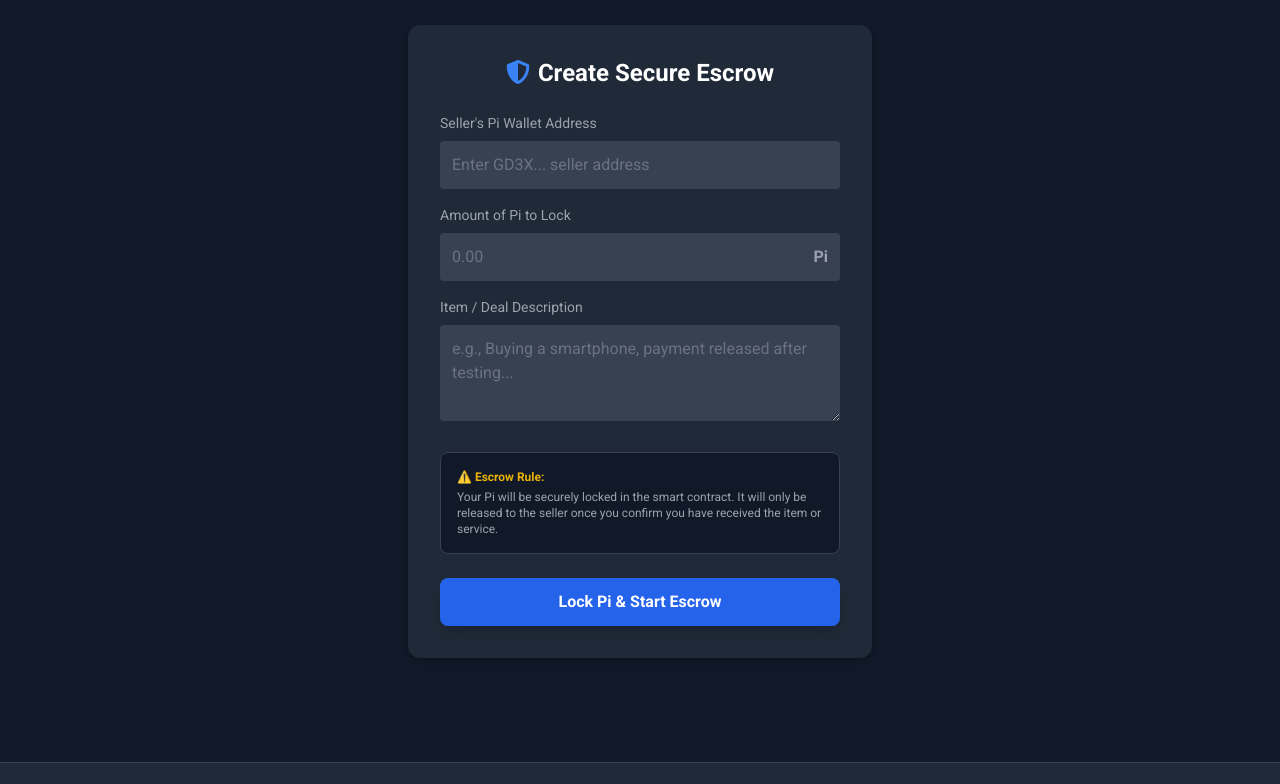
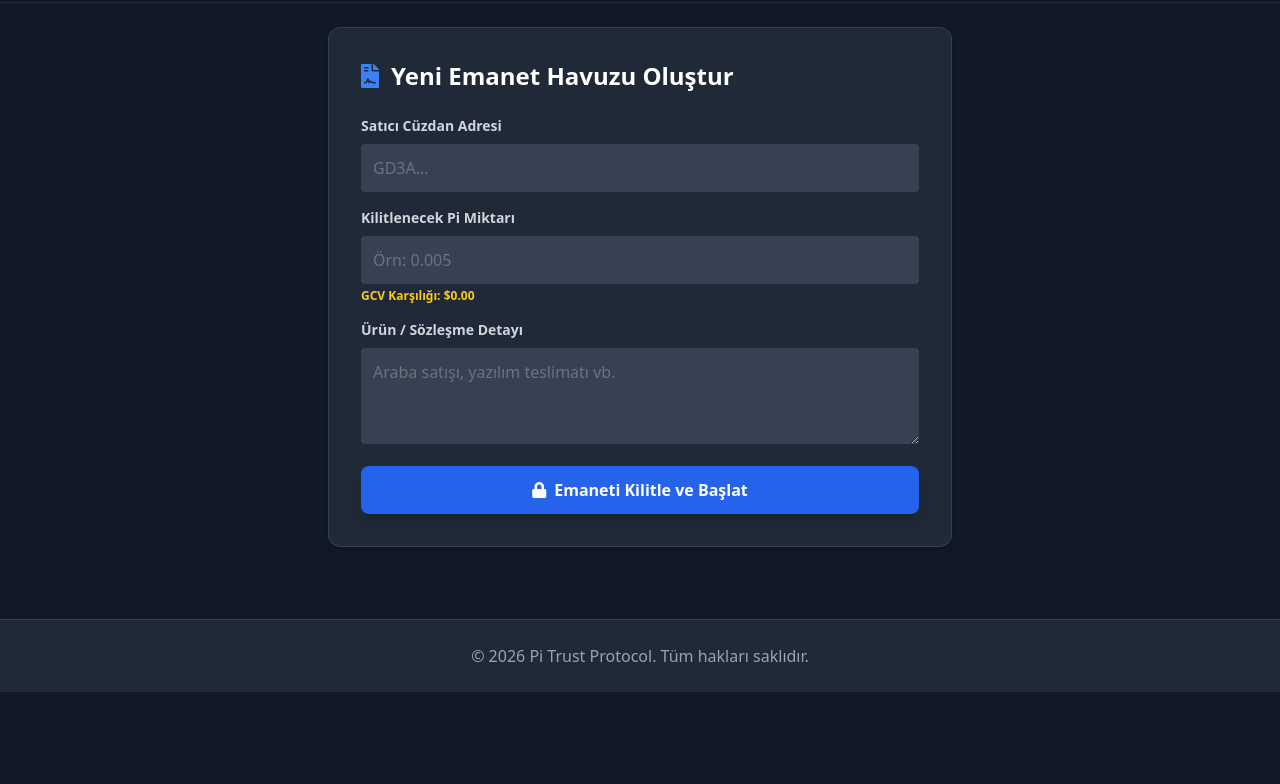
Before and after one commit to nemes08/pi-trust-protocol, a plain HTML site: page escrow.html in a window 1280 px wide. Shown: the part 168-952 px from the top of the page. After the commit the page ends 860 px from the top, so only its background shows below. Drawn offline with nearby package versions, Linux system fonts and the light colour scheme.

Commit message:
Translate escrow page to Turkish and update layout

```diff
--- a/escrow.html
+++ b/escrow.html
@@ -1,76 +1,132 @@
 <!DOCTYPE html>
-<html lang="en">
+<html lang="tr">
 <head>
     <meta charset="utf-8"/>
     <meta content="width=device-width, initial-scale=1.0" name="viewport"/>
-    <title>Create Escrow - Pi Trust Protocol</title>
+    <title>Pi Trust Protocol - Güvenli Emanet</title>
+    <script src="https://sdk.pi.network/dist/sdk.js"></script>
     <script src="https://cdn.tailwindcss.com"></script>
     <link href="https://cdnjs.cloudflare.com/ajax/libs/font-awesome/5.15.3/css/all.min.css" rel="stylesheet"/>
     <link href="https://fonts.googleapis.com/css2?family=Roboto:wght@400;700&display=swap" rel="stylesheet"/>
-    <style>
-        body {
-            font-family: 'Roboto', sans-serif;
-            transition: background-color 0.3s ease, color 0.3s ease;
-        }
-    </style>
 </head>
 <body class="bg-gray-900 text-gray-200">
+
+    <!-- GCV & DİL -->
+    <div class="bg-gradient-to-r from-purple-800 to-indigo-900 text-white py-2 px-4 shadow-inner">
+        <div class="max-w-7xl mx-auto flex flex-col sm:flex-row justify-between items-center gap-2">
+            <div class="flex items-center text-xs md:text-sm font-bold">
+                <i class="fas fa-chart-line mr-2 text-yellow-400"></i>
+                <span id="gcv-text">Küresel Konsensüs Değeri (GCV) Endeksi: <span class="text-yellow-400">1 Pi = $314,159</span></span>
+            </div>
+            <div class="flex space-x-2">
+                <button onclick="setLanguage('tr')" class="bg-gray-800 hover:bg-gray-700 text-white text-xs px-2.5 py-1 rounded font-bold border border-gray-600 transition-colors">TR</button>
+                <button onclick="setLanguage('en')" class="bg-gray-800 hover:bg-gray-700 text-white text-xs px-2.5 py-1 rounded font-bold border border-gray-600 transition-colors">EN</button>
+            </div>
+        </div>
+    </div>
 
     <header class="bg-gray-800 p-4 text-center relative shadow-lg">
         <h1 class="text-2xl md:text-3xl font-bold text-white tracking-wide">🛡️ Pi Trust Protocol</h1>
     </header>
 
-    <nav class="bg-gray-900 p-4 border-b border-gray-800">
-        <ul class="flex justify-center space-x-6 text-lg">
-            <li><a href="index.html" class="hover:text-blue-400">Home</a></li>
-            <li><a href="escrow.html" class="text-blue-400 font-bold">Secure Escrow</a></li>
-            <li><a href="transactions.html" class="hover:text-blue-400">My Transactions</a></li>
-            <li><a href="about.html" class="hover:text-blue-400">About Us</a></li>
+    <nav class="bg-gray-900 p-4 text-center border-b border-gray-800">
+        <ul class="flex justify-center space-x-6 text-base md:text-lg">
+            <li><a href="index.html" class="text-gray-400 hover:text-blue-400 id-nav-home"><i class="fas fa-home mr-2"></i>Ana Sayfa</a></li>
+            <li><a href="escrow.html" class="text-blue-400 font-bold id-nav-escrow"><i class="fas fa-shield-alt mr-2"></i>Güvenli Emanet</a></li>
+            <li><a href="transactions.html" class="text-gray-400 hover:text-blue-400 id-nav-tx"><i class="fas fa-history mr-2"></i>İşlemlerim</a></li>
+            <li><a href="about.html" class="text-gray-400 hover:text-blue-400 id-nav-about"><i class="fas fa-info-circle mr-2"></i>Hakkımızda</a></li>
         </ul>
     </nav>
 
-    <main class="p-6 max-w-lg mx-auto mt-10">
-        <div class="bg-gray-800 p-8 rounded-xl shadow-md">
-            <h2 class="text-2xl font-bold text-white mb-6 text-center">
-                <i class="fas fa-shield-alt text-blue-500 mr-2"></i>Create Secure Escrow
+    <main class="p-6 max-w-2xl mx-auto">
+        <div class="bg-gray-800 p-8 rounded-xl shadow-md border border-gray-700">
+            <h2 class="text-2xl font-bold text-white mb-6 flex items-center" id="escrow-title">
+                <i class="fas fa-file-contract mr-3 text-blue-500"></i>Yeni Emanet Havuzu Oluştur
             </h2>
 
-            <form onsubmit="event.preventDefault(); alert('Escrow agreement created successfully!');">
-
-                <div class="mb-4">
-                    <label class="block text-sm font-medium text-gray-400 mb-2">Seller's Pi Wallet Address</label>
-                    <input type="text" placeholder="Enter GD3X... seller address" class="w-full p-3 rounded bg-gray-700 text-gray-200 placeholder-gray-500 focus:outline-none focus:ring-2 focus:ring-blue-500" required>
+            <div class="space-y-4">
+                <div>
+                    <label class="block text-sm font-bold mb-2 text-gray-300" id="lbl-seller-adr">Satıcı Cüzdan Adresi</label>
+                    <input type="text" id="seller-address" placeholder="GD3A..." class="w-full p-3 rounded bg-gray-700 text-white placeholder-gray-500 focus:ring-2 focus:ring-blue-500 outline-none">
                 </div>
 
-                <div class="mb-4">
-                    <label class="block text-sm font-medium text-gray-400 mb-2">Amount of Pi to Lock</label>
-                    <div class="relative">
-                        <input type="number" placeholder="0.00" step="any" class="w-full p-3 rounded bg-gray-700 text-gray-200 placeholder-gray-500 focus:outline-none focus:ring-2 focus:ring-blue-500" required>
-                        <span class="absolute right-3 top-3 text-gray-400 font-bold">Pi</span>
-                    </div>
+                <div>
+                    <label class="block text-sm font-bold mb-2 text-gray-300" id="lbl-amount">Kilitlenecek Pi Miktarı</label>
+                    <input type="number" step="any" id="pi-amount" oninput="calculateGcvEquivalent()" placeholder="Örn: 0.005" class="w-full p-3 rounded bg-gray-700 text-white placeholder-gray-500 focus:ring-2 focus:ring-blue-500 outline-none">
+                    <span id="gcv-calc-label" class="text-xs text-yellow-400 font-semibold mt-1 block">GCV Karşılığı: $0.00</span>
                 </div>
 
-                <div class="mb-6">
-                    <label class="block text-sm font-medium text-gray-400 mb-2">Item / Deal Description</label>
-                    <textarea placeholder="e.g., Buying a smartphone, payment released after testing..." rows="3" class="w-full p-3 rounded bg-gray-700 text-gray-200 placeholder-gray-500 focus:outline-none focus:ring-2 focus:ring-blue-500" required></textarea>
+                <div>
+                    <label class="block text-sm font-bold mb-2 text-gray-300" id="lbl-details">Ürün / Sözleşme Detayı</label>
+                    <textarea id="contract-details" rows="3" placeholder="Araba satışı, yazılım teslimatı vb." class="w-full p-3 rounded bg-gray-700 text-white placeholder-gray-500 focus:ring-2 focus:ring-blue-500 outline-none"></textarea>
                 </div>
 
-                <div class="p-4 bg-gray-900 rounded-lg text-xs text-gray-400 mb-6 border border-gray-700">
-                    <p class="font-bold text-yellow-500 mb-1">⚠️ Escrow Rule:</p>
-                    Your Pi will be securely locked in the smart contract. It will only be released to the seller once you confirm you have received the item or service.
-                </div>
-
-                <button type="submit" class="w-full px-6 py-3 bg-blue-600 text-white font-bold rounded-lg shadow-lg hover:bg-blue-500 transition-colors">
-                    Lock Pi & Start Escrow
+                <button onclick="createEscrowPool()" class="w-full py-3 bg-blue-600 hover:bg-blue-500 text-white font-bold rounded-lg shadow-lg transition-colors flex justify-center items-center gap-2" id="btn-create-pool">
+                    <i class="fas fa-lock"></i> Emaneti Kilitle ve Başlat
                 </button>
-
-            </form>
+            </div>
         </div>
     </main>
 
-    <footer class="bg-gray-800 text-gray-400 p-6 text-center mt-20 border-t border-gray-700">
-        <p>© 2026 Pi Trust Protocol. All rights reserved.</p>
+    <footer class="bg-gray-800 text-gray-400 p-6 text-center border-t border-gray-700 mt-12">
+        <p>© 2026 Pi Trust Protocol. Tüm hakları saklıdır.</p>
     </footer>
 
+    <script>
+        const GCV_RATE = 314159;
+
+        window.addEventListener('DOMContentLoaded', () => {
+            const savedLang = localStorage.getItem('selectedLang') || 'tr';
+            applyTranslations(savedLang);
+        });
+
+        function setLanguage(lang) {
+            localStorage.setItem('selectedLang', lang);
+            applyTranslations(lang);
+        }
+
+        function calculateGcvEquivalent() {
+            const amount = parseFloat(document.getElementById('pi-amount').value) || 0;
+            const dollarVal = (amount * GCV_RATE).toLocaleString('en-US', { minimumFractionDigits: 2, maximumFractionDigits: 2 });
+            document.getElementById('gcv-calc-label').innerText = `GCV Karşılığı: $${dollarVal}`;
+        }
+
+        function createEscrowPool() {
+            const seller = document.getElementById('seller-address').value;
+            const amount = document.getElementById('pi-amount').value;
+            if(!seller || !amount) {
+                alert("Lütfen tüm alanları doldurun.");
+                return;
+            }
+            alert(`Havuz oluşturuluyor: ${amount} Pi emanet kasasında kilitlenecek.`);
+        }
+
+        function applyTranslations(lang) {
+            if(lang === 'tr') {
+                document.getElementById('gcv-text').innerHTML = 'Küresel Konsensüs Değeri (GCV) Endeksi: <span class="text-yellow-400">1 Pi = $314,159</span>';
+                document.querySelector('.id-nav-home').innerHTML = '<i class="fas fa-home mr-2"></i>Ana Sayfa';
+                document.querySelector('.id-nav-escrow').innerHTML = '<i class="fas fa-shield-alt mr-2"></i>Güvenli Emanet';
+                document.querySelector('.id-nav-tx').innerHTML = '<i class="fas fa-history mr-2"></i>İşlemlerim';
+                document.querySelector('.id-nav-about').innerHTML = '<i class="fas fa-info-circle mr-2"></i>Hakkımızda';
+                document.getElementById('escrow-title').innerHTML = '<i class="fas fa-file-contract mr-3 text-blue-500"></i>Yeni Emanet Havuzu Oluştur';
+                document.getElementById('lbl-seller-adr').innerText = 'Satıcı Cüzdan Adresi';
+                document.getElementById('lbl-amount').innerText = 'Kilitlenecek Pi Miktarı';
+                document.getElementById('lbl-details').innerText = 'Ürün / Sözleşme Detayı';
+                document.getElementById('btn-create-pool').innerHTML = '<i class="fas fa-lock"></i> Emaneti Kilitle ve Başlat';
+            } else {
+                document.getElementById('gcv-text').innerHTML = 'Global Consensus Value (GCV) Index: <span class="text-yellow-400">1 Pi = $314,159</span>';
+                document.querySelector('.id-nav-home').innerHTML = '<i class="fas fa-home mr-2"></i>Home';
+                document.querySelector('.id-nav-escrow').innerHTML = '<i class="fas fa-shield-alt mr-2"></i>Secure Escrow';
+                document.querySelector('.id-nav-tx').innerHTML = '<i class="fas fa-history mr-2"></i>My Transactions';
+                document.querySelector('.id-nav-about').innerHTML = '<i class="fas fa-info-circle mr-2"></i>About Us';
+                document.getElementById('escrow-title').innerHTML = '<i class="fas fa-file-contract mr-3 text-blue-500"></i>Create New Escrow Pool';
+                document.getElementById('lbl-seller-adr').innerText = 'Seller Wallet Address';
+                document.getElementById('lbl-amount').innerText = 'Pi Amount to Lock';
+                document.getElementById('lbl-details').innerText = 'Product / Contract Details';
+                document.getElementById('btn-create-pool').innerHTML = '<i class="fas fa-lock"></i> Lock Escrow & Start';
+            }
+            calculateGcvEquivalent();
+        }
+    </script>
 </body>
 </html>
```
